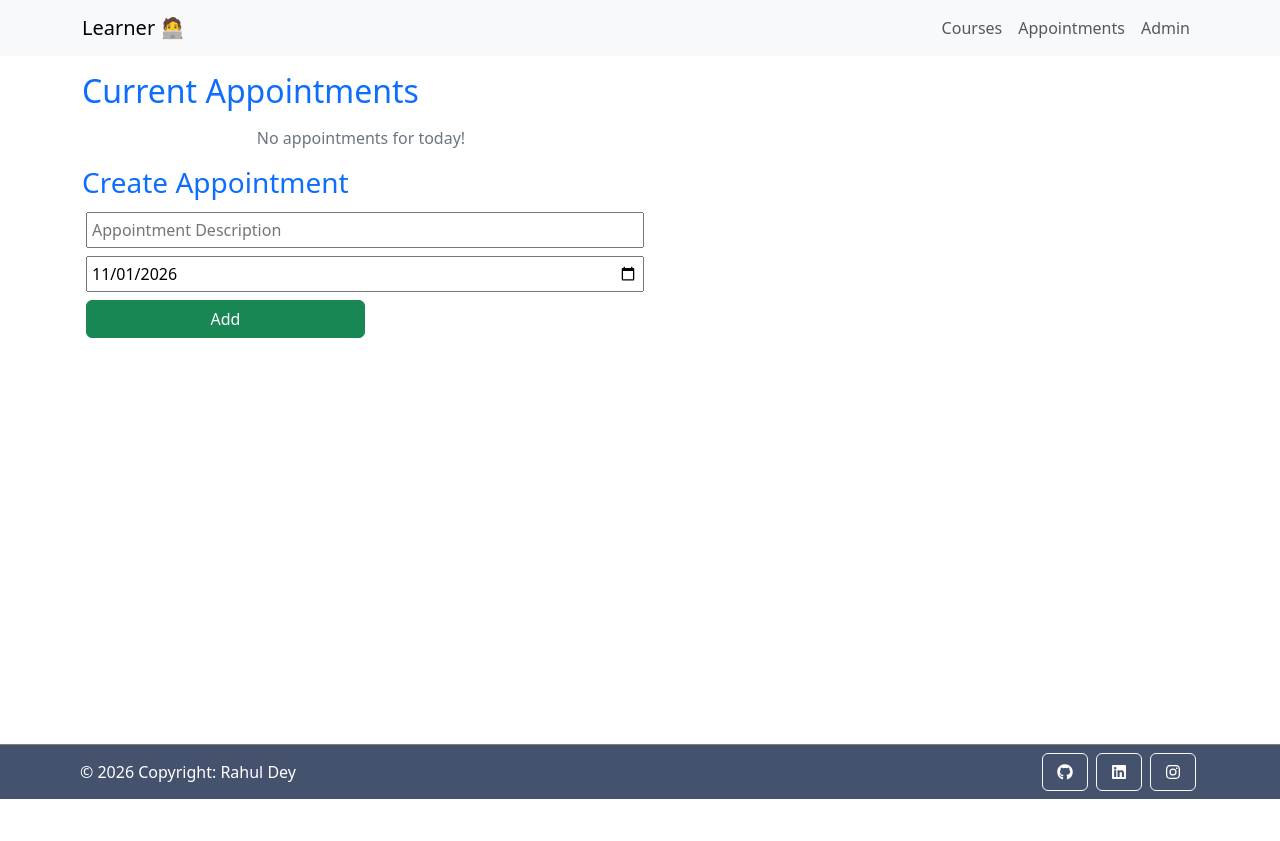
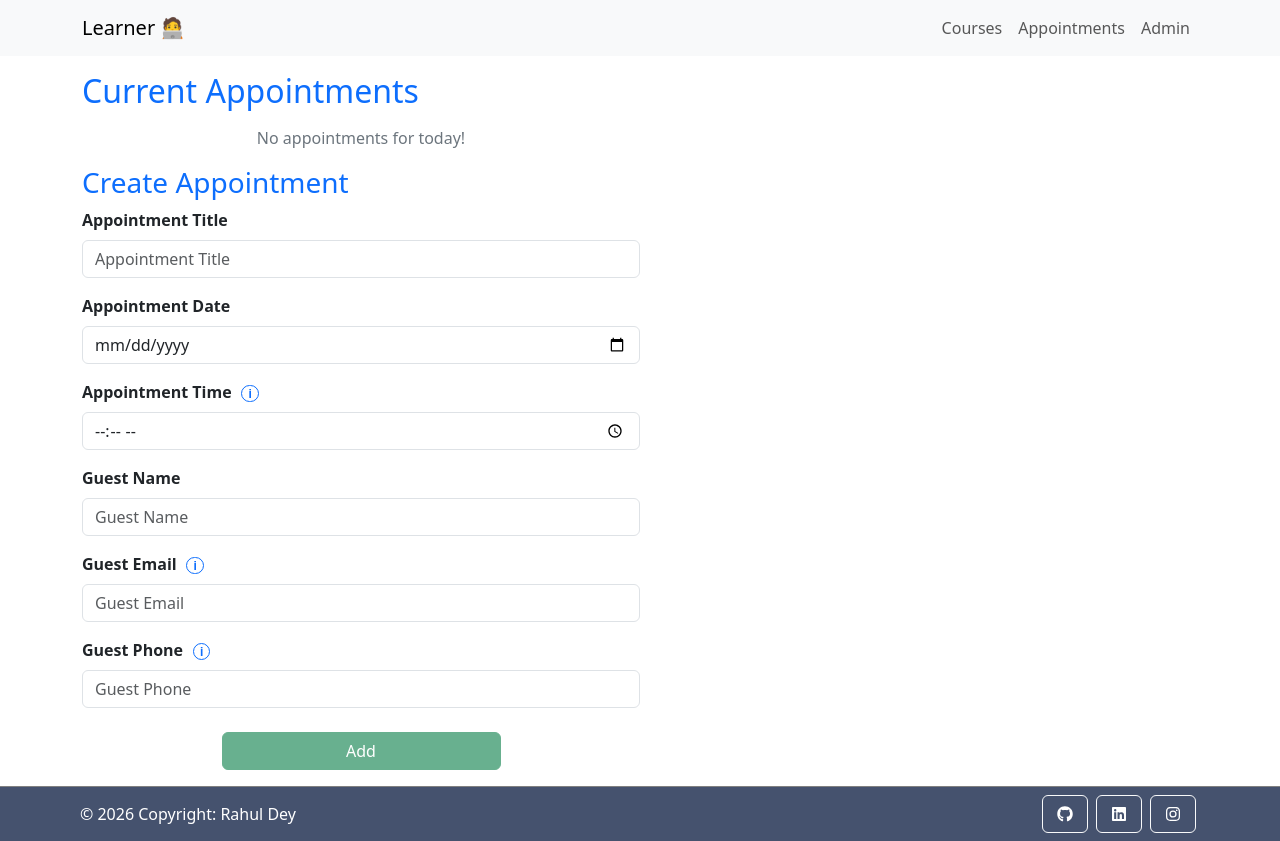
Before and after one commit to deyrahul95/CourseApp, an Angular app: page /appointment in a window 1280 px wide. Before the commit the page ends 800 px from the top, so only its background shows below. Built offline with nearby package versions, Linux system fonts and the light colour scheme.

Commit message:
Added appointment form using reactive from

```diff
--- a/src/app/Models/appointment.ts
+++ b/src/app/Models/appointment.ts
@@ -2,4 +2,9 @@ export interface Appointment {
   id: number;
   title: string;
   date: Date;
+  startTime: Date;
+  endTime?: Date;
+  name: string;
+  email: string;
+  phone: string;
 }
--- a/src/app/Pages/appointment/appointments.html
+++ b/src/app/Pages/appointment/appointments.html
@@ -11,7 +11,8 @@
             🗑️
           </button>
         </div>
-        <p>{{ item.date | date: 'dd-MM-yyyy' }}</p>
+        <p>{{ item.date | date: 'dd-MM-yyyy' }} | {{ item.startTime }}</p>
+        <p>{{ item.name }} | {{ item.email }} | {{ item.phone }}</p>
       </div>
     }
 
@@ -22,27 +23,220 @@
 
   <div class="my-3">
     <h3 class="my-2 text-primary">Create Appointment</h3>
+    <form [formGroup]="appointmentForm" (ngSubmit)="onSubmit()" class="w-50 appointment-form">
+      <!-- Appointment Title -->
+      <div class="mb-3">
+        <label for="title" class="form-label">Appointment Title</label>
+        <input
+          id="title"
+          type="text"
+          placeholder="Appointment Title"
+          formControlName="title"
+          class="form-control"
+          [class.is-invalid]="
+            appointmentForm.controls['title'].touched && appointmentForm.controls['title'].invalid
+          "
+          [class.is-valid]="
+            appointmentForm.controls['title'].touched && appointmentForm.controls['title'].valid
+          "
+        />
+        @if (
+          appointmentForm.controls['title'].touched &&
+          appointmentForm.controls['title'].errors?.['required']
+        ) {
+          <div class="invalid-feedback">Appointment title is required.</div>
+        }
+        @if (
+          appointmentForm.controls['title'].touched &&
+          appointmentForm.controls['title'].errors?.['minlength']
+        ) {
+          <div class="invalid-feedback">Appointment title must be 3 character long.</div>
+        }
+        @if (
+          appointmentForm.controls['title'].touched &&
+          appointmentForm.controls['title'].errors?.['maxlength']
+        ) {
+          <div class="invalid-feedback">
+            Appointment title can't be more than 50 character long.
+          </div>
+        }
+      </div>
+
+      <!-- Appointment Date -->
+      <div class="mb-3">
+        <label for="date" class="form-label">Appointment Date</label>
+        <input
+          id="date"
+          type="date"
+          placeholder="Appointment Date"
+          formControlName="date"
+          class="form-control"
+          [class.is-invalid]="
+            appointmentForm.controls['date'].touched && appointmentForm.controls['date'].invalid
+          "
+          [class.is-valid]="
+            appointmentForm.controls['date'].touched && appointmentForm.controls['date'].valid
+          "
+        />
+        @if (
+          appointmentForm.controls['date'].touched &&
+          appointmentForm.controls['date'].errors?.['required']
+        ) {
+          <div class="invalid-feedback">Appointment date is required.</div>
+        }
+      </div>
+
+      <!-- Appointment Time -->
+      <div class="mb-3">
+        <label for="startTime" class="form-label"
+          >Appointment Time
+          <app-info-tooltip
+            text="Please choose the time your appointment begins."
+            tooltipId="start-time-help"
+          />
+        </label>
 
         <input
+          id="startTime"
+          type="time"
+          class="form-control"
+          formControlName="startTime"
+          placeholder="Appointment Time"
+          [class.is-invalid]="
+            appointmentForm.controls['startTime'].touched &&
+            appointmentForm.controls['startTime'].invalid
+          "
+          [class.is-valid]="
+            appointmentForm.controls['startTime'].touched &&
+            appointmentForm.controls['startTime'].valid
+          "
+        />
+        @if (
+          appointmentForm.controls['startTime'].touched &&
+          appointmentForm.controls['startTime'].errors?.['required']
+        ) {
+          <div class="invalid-feedback">Appointment time is required.</div>
+        }
+      </div>
+
+      <!-- Appointment Guest Name -->
+      <div class="mb-3">
+        <label for="name" class="form-label">Guest Name</label>
+        <input
+          id="name"
           type="text"
-      name="title"
-      id="title"
-      placeholder="Appointment Description"
-      [(ngModel)]="newAppointment.title"
-      class="p-1 w-50 m-1"
+          placeholder="Guest Name"
+          formControlName="name"
+          class="form-control"
+          [class.is-invalid]="
+            appointmentForm.controls['name'].touched && appointmentForm.controls['name'].invalid
+          "
+          [class.is-valid]="
+            appointmentForm.controls['name'].touched && appointmentForm.controls['name'].valid
+          "
         />
+        @if (
+          appointmentForm.controls['name'].touched &&
+          appointmentForm.controls['name'].errors?.['required']
+        ) {
+          <div class="invalid-feedback">Guest name is required.</div>
+        }
+        @if (
+          appointmentForm.controls['name'].touched &&
+          appointmentForm.controls['name'].errors?.['minlength']
+        ) {
+          <div class="invalid-feedback">Guest name must be 3 character long.</div>
+        }
+        @if (
+          appointmentForm.controls['name'].touched &&
+          appointmentForm.controls['name'].errors?.['maxlength']
+        ) {
+          <div class="invalid-feedback">Guest name can't be more than 50 character long.</div>
+        }
+      </div>
+
+      <!-- Appointment Guest Email -->
+      <div class="mb-3">
+        <label for="email" class="form-label"
+          >Guest Email
+          <app-info-tooltip
+            text="Please enter only gmail, outlook or yahoo emails."
+            tooltipId="guest-email-help"
+          />
+        </label>
         <input
-      type="date"
-      name="date"
-      id="date"
-      placeholder="Appointment Date"
-      /* [(ngModel)]="newAppointment.date" // Don't use this here. This will gives a warning as the date format is different than required ('yyyy-MM-dd') format*/
-      [value]="newAppointment.date | date: 'yyyy-MM-dd'"
-      (change)="onDateChange($event)"
-      class="p-1 w-50 m-1"
+          id="email"
+          type="email"
+          placeholder="Guest Email"
+          formControlName="email"
+          class="form-control"
+          [class.is-invalid]="
+            appointmentForm.controls['email'].touched && appointmentForm.controls['email'].invalid
+          "
+          [class.is-valid]="
+            appointmentForm.controls['email'].touched && appointmentForm.controls['email'].valid
+          "
         />
-    <button type="submit" (click)="addAppointment()" class="btn btn-success w-25 m-1 d-block">
+        @if (
+          appointmentForm.controls['email'].touched &&
+          appointmentForm.controls['email'].errors?.['required']
+        ) {
+          <div class="invalid-feedback">Guest email is required.</div>
+        }
+        @if (
+          appointmentForm.controls['email'].touched &&
+          (appointmentForm.controls['email'].errors?.['email'] ||
+            appointmentForm.controls['email'].errors?.['pattern'])
+        ) {
+          <div class="invalid-feedback">Please enter an valid email.</div>
+        }
+      </div>
+
+      <!-- Appointment Guest Phone -->
+      <div class="mb-3">
+        <label for="phone" class="form-label"
+          >Guest Phone
+          <app-info-tooltip
+            text="Please don't include the country code."
+            tooltipId="guest-phone-help"
+          />
+        </label>
+        <input
+          id="phone"
+          type="tel"
+          placeholder="Guest Phone"
+          formControlName="phone"
+          class="form-control"
+          inputmode="numeric"
+          maxlength="11"
+          (input)="onPhoneInput($event)"
+          [class.is-invalid]="
+            appointmentForm.controls['phone'].touched && appointmentForm.controls['phone'].invalid
+          "
+          [class.is-valid]="
+            appointmentForm.controls['phone'].touched && appointmentForm.controls['phone'].valid
+          "
+        />
+        @if (
+          appointmentForm.controls['phone'].touched &&
+          appointmentForm.controls['phone'].errors?.['required']
+        ) {
+          <div class="invalid-feedback">Guest phone number is required.</div>
+        }
+        @if (
+          appointmentForm.controls['phone'].touched &&
+          appointmentForm.controls['phone'].errors?.['pattern']
+        ) {
+          <div class="invalid-feedback">Enter 10 or 11 digits only.</div>
+        }
+      </div>
+
+      <!-- Appointment Submit -->
+      <div class="d-flex justify-content-center mt-4">
+        <button type="submit" class="btn btn-success w-50" [disabled]="appointmentForm.invalid">
           Add
         </button>
       </div>
+    </form>
   </div>
+</div>
--- a/src/app/Pages/appointment/appointments.scss
+++ b/src/app/Pages/appointment/appointments.scss
@@ -0,0 +1,9 @@
+.appointment-form {
+  .form-label {
+    font-weight: 600 !important;
+  }
+
+  .invalid-feedback {
+    font-weight: 500 !important;
+  }
+}
--- a/src/app/Pages/appointment/appointments.ts
+++ b/src/app/Pages/appointment/appointments.ts
@@ -1,11 +1,18 @@
 import { Component, OnInit } from '@angular/core';
 import { Appointment } from '../../Models/appointment';
-import { FormsModule } from '@angular/forms';
+import {
+  FormBuilder,
+  FormGroup,
+  FormsModule,
+  ReactiveFormsModule,
+  Validators,
+} from '@angular/forms';
 import { DatePipe } from '@angular/common';
+import { InfoTooltip } from '../../Components/info-tooltip/info-tooltip';
 
 @Component({
   selector: 'app-appointment',
-  imports: [FormsModule, DatePipe],
+  imports: [FormsModule, DatePipe, ReactiveFormsModule, InfoTooltip],
   templateUrl: './appointments.html',
   styleUrl: './appointments.scss',
 })
@@ -13,23 +20,56 @@ export class Appointments implements OnInit {
   private STORAGE_KEY: string = 'appointments';
 
   appointments: Appointment[] = [];
-  newAppointment: Appointment = {
-    id: Date.now(),
-    title: '',
-    date: new Date(),
-  };
+  appointmentForm: FormGroup = new FormGroup({});
+
+  constructor(private formBuilder: FormBuilder) {}
 
   ngOnInit(): void {
     this.appointments = this.retrieve();
+    this.appointmentForm = this.formBuilder.group({
+      title: ['', [Validators.required, Validators.minLength(3), Validators.maxLength(50)]],
+      date: ['', Validators.required],
+      startTime: ['', Validators.required],
+      name: ['', [Validators.required, Validators.minLength(3), Validators.maxLength(50)]],
+      email: [
+        '',
+        [
+          Validators.required,
+          Validators.email,
+          Validators.pattern(/^[a-zA-Z0-9._%+-]+@(?:gmail\.com|outlook\.com|yahoo\.com)$/i),
+        ],
+      ],
+      phone: ['', [Validators.required, Validators.pattern(/^[0-9]{10,11}$/)]],
+    });
   }
 
-  addAppointment(): void {
-    if (this.newAppointment.title.trim().length && this.newAppointment.date) {
-      this.newAppointment.title = this.newAppointment.title.trim();
-      this.appointments.push(this.newAppointment);
-      this.store();
-      this.resetAppointment();
+  onPhoneInput(event: Event): void {
+    const input = event.target as HTMLInputElement;
+    const digitsOnly = input.value.replace(/\D/g, '').slice(0, 11);
+
+    input.value = digitsOnly;
+    this.appointmentForm.controls['phone'].setValue(digitsOnly);
+  }
+
+  onSubmit(): void {
+    if (this.appointmentForm.invalid) {
+      alert('Please enter all required fields.');
+      return;
     }
+
+    const appointment: Appointment = {
+      id: Date.now(),
+      title: this.appointmentForm.get('title')?.value,
+      date: this.appointmentForm.get('date')?.value,
+      startTime: this.appointmentForm.get('startTime')?.value,
+      name: this.appointmentForm.get('name')?.value,
+      email: this.appointmentForm.get('email')?.value,
+      phone: this.appointmentForm.get('phone')?.value,
+    };
+
+    this.appointments.push(appointment);
+    this.store();
+    this.resetForm();
   }
 
   deleteAppointment(index: number) {
@@ -37,16 +77,9 @@ export class Appointments implements OnInit {
     this.store();
   }
 
-  onDateChange(event: any) {
-    this.newAppointment.date = new Date(event.target.value);
-  }
-
-  private resetAppointment(): void {
-    this.newAppointment = {
-      id: Date.now(),
-      title: '',
-      date: new Date(),
-    };
+  private resetForm(): void {
+    this.appointmentForm.markAsUntouched();
+    this.appointmentForm.reset();
   }
 
   private store(): void {
```
Lines whose indentation alone changed are shown as unchanged.
